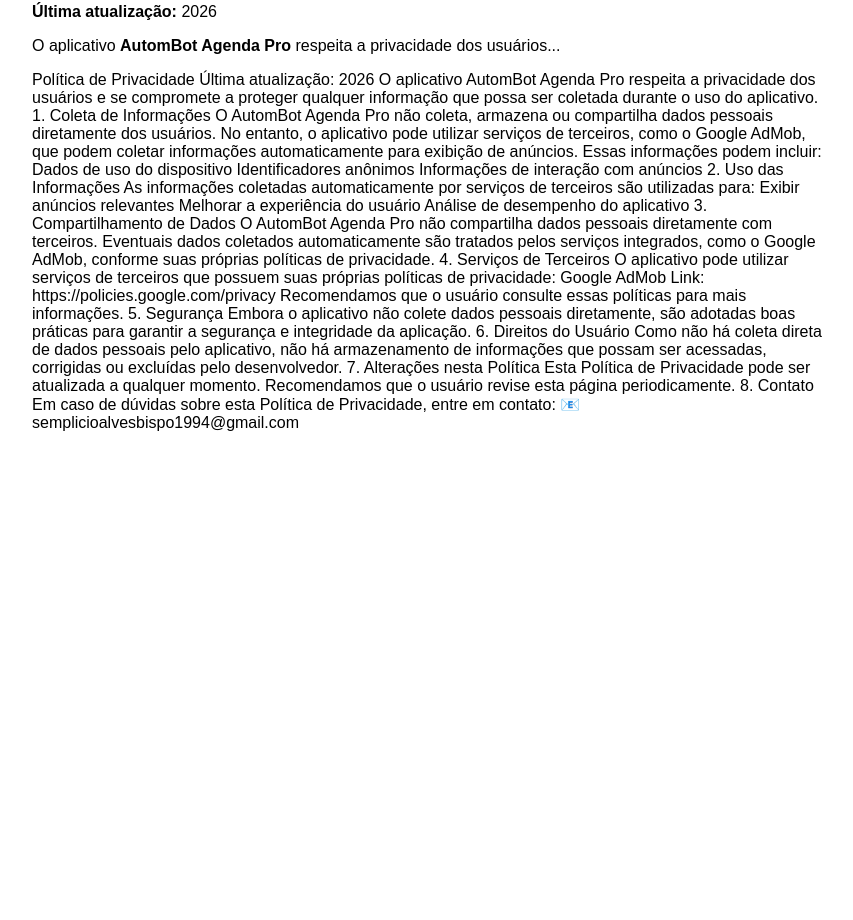
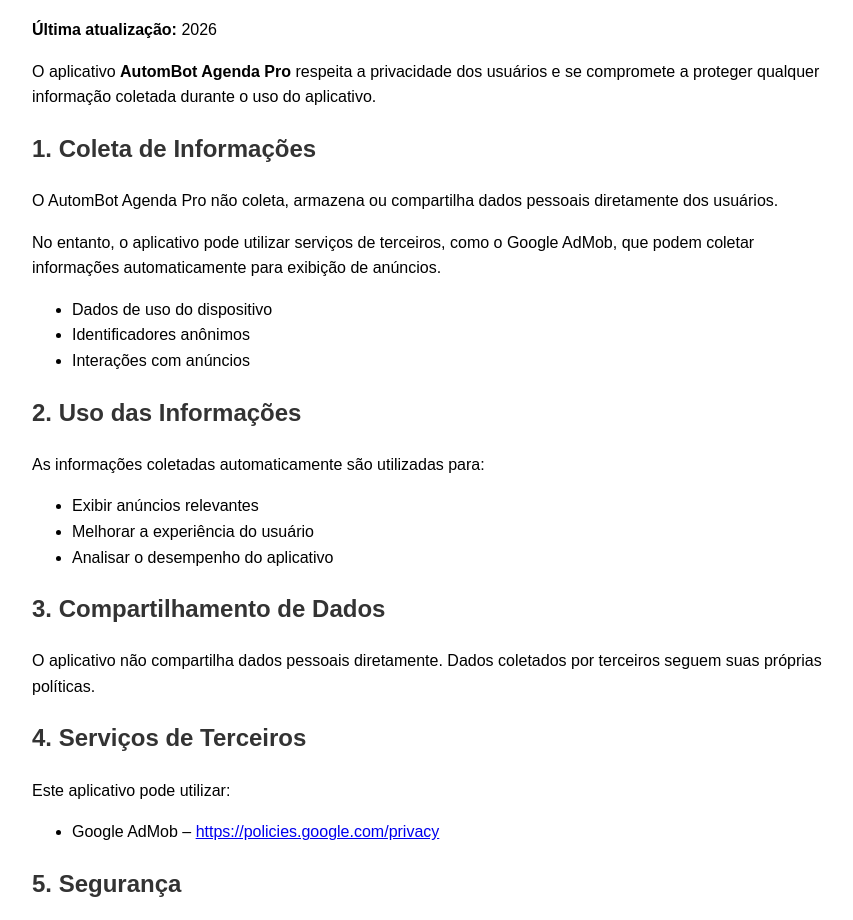
Before and after one commit to semplicio/Politica-AutomBot-AgendaPro, a plain HTML site: page index.html in a window 1280 px wide. Shown: the part 97-1017 px from the top of the page, without its empty margins (208-1061 px from the left). Before the commit the page ends 800 px from the top, so only its background shows below. Drawn offline with Linux system fonts and the light colour scheme.

Commit message:
Update index.html

```diff
--- a/index.html
+++ b/index.html
@@ -3,72 +3,65 @@
 <head>
 <meta charset="UTF-8">
 <title>Política de Privacidade - AutomBot Agenda Pro</title>
+<style>
+body {
+    font-family: Arial, sans-serif;
+    max-width: 800px;
+    margin: auto;
+    padding: 20px;
+    line-height: 1.6;
+}
+h1, h2 {
+    color: #333;
+}
+</style>
 </head>
-<body style="font-family: Arial; padding: 20px; max-width: 800px; margin: auto;">
+<body>
+
 <h1>Política de Privacidade</h1>
 
 <p><strong>Última atualização:</strong> 2026</p>
 
-<p>O aplicativo <strong>AutomBot Agenda Pro</strong> respeita a privacidade dos usuários...</p>
+<p>O aplicativo <strong>AutomBot Agenda Pro</strong> respeita a privacidade dos usuários e se compromete a proteger qualquer informação coletada durante o uso do aplicativo.</p>
 
-Política de Privacidade
+<h2>1. Coleta de Informações</h2>
+<p>O AutomBot Agenda Pro não coleta, armazena ou compartilha dados pessoais diretamente dos usuários.</p>
+<p>No entanto, o aplicativo pode utilizar serviços de terceiros, como o Google AdMob, que podem coletar informações automaticamente para exibição de anúncios.</p>
 
-Última atualização: 2026
+<ul>
+<li>Dados de uso do dispositivo</li>
+<li>Identificadores anônimos</li>
+<li>Interações com anúncios</li>
+</ul>
 
-O aplicativo AutomBot Agenda Pro respeita a privacidade dos usuários e se compromete a proteger qualquer informação que possa ser coletada durante o uso do aplicativo.
+<h2>2. Uso das Informações</h2>
+<p>As informações coletadas automaticamente são utilizadas para:</p>
+<ul>
+<li>Exibir anúncios relevantes</li>
+<li>Melhorar a experiência do usuário</li>
+<li>Analisar o desempenho do aplicativo</li>
+</ul>
 
-1. Coleta de Informações
+<h2>3. Compartilhamento de Dados</h2>
+<p>O aplicativo não compartilha dados pessoais diretamente. Dados coletados por terceiros seguem suas próprias políticas.</p>
 
-O AutomBot Agenda Pro não coleta, armazena ou compartilha dados pessoais diretamente dos usuários.
+<h2>4. Serviços de Terceiros</h2>
+<p>Este aplicativo pode utilizar:</p>
+<ul>
+<li>Google AdMob – <a href="https://policies.google.com/privacy">https://policies.google.com/privacy</a></li>
+</ul>
 
-No entanto, o aplicativo pode utilizar serviços de terceiros, como o Google AdMob, que podem coletar informações automaticamente para exibição de anúncios.
+<h2>5. Segurança</h2>
+<p>São adotadas boas práticas para garantir a segurança da aplicação.</p>
 
-Essas informações podem incluir:
+<h2>6. Direitos do Usuário</h2>
+<p>Como não há coleta direta de dados pessoais, não há armazenamento para consulta, correção ou exclusão.</p>
 
-Dados de uso do dispositivo
-Identificadores anônimos
-Informações de interação com anúncios
+<h2>7. Alterações</h2>
+<p>Esta política pode ser atualizada a qualquer momento. Recomendamos revisão periódica.</p>
 
-2. Uso das Informações
-
-As informações coletadas automaticamente por serviços de terceiros são utilizadas para:
-
-Exibir anúncios relevantes
-Melhorar a experiência do usuário
-Análise de desempenho do aplicativo
-
-3. Compartilhamento de Dados
-
-O AutomBot Agenda Pro não compartilha dados pessoais diretamente com terceiros.
-
-Eventuais dados coletados automaticamente são tratados pelos serviços integrados, como o Google AdMob, conforme suas próprias políticas de privacidade.
-
-4. Serviços de Terceiros
-
-O aplicativo pode utilizar serviços de terceiros que possuem suas próprias políticas de privacidade:
-
-Google AdMob
-Link: https://policies.google.com/privacy
-
-Recomendamos que o usuário consulte essas políticas para mais informações.
-
-5. Segurança
-
-Embora o aplicativo não colete dados pessoais diretamente, são adotadas boas práticas para garantir a segurança e integridade da aplicação.
-
-6. Direitos do Usuário
-
-Como não há coleta direta de dados pessoais pelo aplicativo, não há armazenamento de informações que possam ser acessadas, corrigidas ou excluídas pelo desenvolvedor.
-
-7. Alterações nesta Política
-
-Esta Política de Privacidade pode ser atualizada a qualquer momento. Recomendamos que o usuário revise esta página periodicamente.
-
-8. Contato
-
-Em caso de dúvidas sobre esta Política de Privacidade, entre em contato:
-
-📧 semplicioalvesbispo1994@gmail.com
+<h2>8. Contato</h2>
+<p>Email: semplicioalvesbispo1994@gmail.com</p>
 
 </body>
 </html>
```
